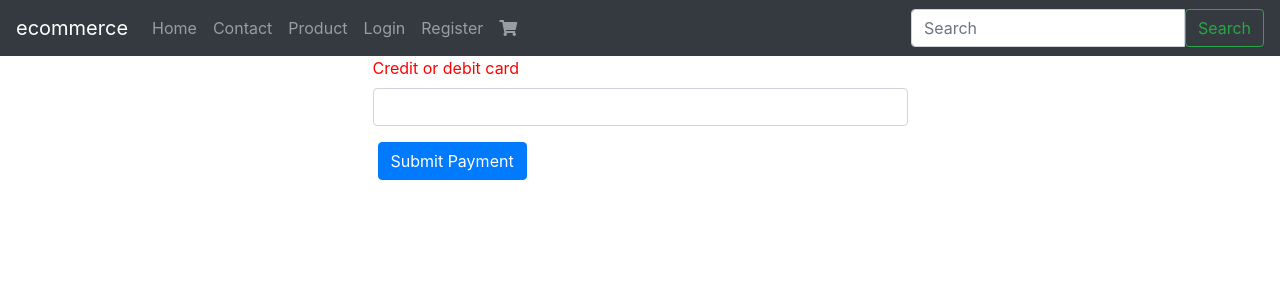
After one commit to sahilshelangia/ecommerce, a Django app: page /billing/payment-method/ in a window 1280 px wide. The commit adds this page. Shown: the top 300 px of the page. Run offline with Django 3.2, Linux system fonts and the light colour scheme; some libraries are stand-ins or nearby versions.

```diff
--- /dev/null
+++ b/src/billing/templates/billing/payment-method.html
@@ -0,0 +1,57 @@
+{% extends 'base.html'%}
+{%block content%}
+<!-- stripe form -->
+<div class="col-10 col-md-6 mx-auto">
+	<form action="/charge" method="post" id="payment-form" data-token='{{publish_key}}'>
+	  <div class="form-row">
+	    <label for="card-element">
+	      Credit or debit card
+	    </label>
+	    <div id="card-element" class="form-control">
+	      <!-- A Stripe Element will be inserted here. -->
+	    </div>
+
+	    <!-- Used to display form errors. -->
+	    <div id="card-errors" role="alert"></div>
+	  </div>
+
+	  <button class="btn btn-primary my-3">Submit Payment</button>
+	</form>
+</div>
+
+{%endblock%}
+
+{%block javascript%}
+<script type="text/javascript">
+	// Create a Stripe client.
+var stripe = Stripe('pk_test_bqgqNT49zCYUihT73QvGiOhR00VNE9EgMB');
+
+// Create an instance of Elements.
+var elements = stripe.elements();
+
+// Custom styling can be passed to options when creating an Element.
+// (Note that this demo uses a wider set of styles than the guide below.)
+var style = {
+  base: {
+    color: '#32325d',
+    fontFamily: '"Helvetica Neue", Helvetica, sans-serif',
+    fontSmoothing: 'antialiased',
+    fontSize: '16px',
+    '::placeholder': {
+      color: '#aab7c4'
+    }
+  },
+  invalid: {
+    color: '#fa755a',
+    iconColor: '#fa755a'
+  }
+};
+
+// Create an instance of the card Element.
+var card = elements.create('card', {style: style});
+
+// Add an instance of the card Element into the `card-element` <div>.
+card.mount('#card-element');
+</script>
+
+{%endblock%}
--- a/src/billing/views.py
+++ b/src/billing/views.py
@@ -1,3 +1,8 @@
 from django.shortcuts import render
 
 # Create your views here.
+STRIPE_PUB_KEY='pk_test_bqgqNT49zCYUihT73QvGiOhR00VNE9EgMB'
+def payment_method_view(request):
+	if request.method=='POST':
+		print(request.POST)
+	return render(request,'billing/payment-method.html',{"publish_key":STRIPE_PUB_KEY})
--- a/src/ecommerce/urls.py
+++ b/src/ecommerce/urls.py
@@ -22,7 +22,7 @@ from django.conf.urls.static import static
 from django.contrib.auth.views import LogoutView
 from addresses.views import checkout_address_create_view,checkout_address_reuse_view
 from carts.views import cart_detail_api_view
-
+from billing.views import payment_method_view
 
 urlpatterns = [
     path('admin/', admin.site.urls),
@@ -36,6 +36,7 @@ urlpatterns = [
     path('api/cart/',cart_detail_api_view,name='api-cart'),
     path('register/guest/',guest_register_view,name='guest_register'),
     path('register/',register_page,name='register'),
+    path('billing/payment-method/',payment_method_view,name='billing-payment-method'),
     path('products/',include('products.urls',namespace='product')),
     path('search/',include('search.urls',namespace='search')),
     path('carts/',include('carts.urls',namespace='carts')),
--- /dev/null
+++ b/src/static_my_proj/css/stripe-custom-style.css
@@ -0,0 +1,30 @@
+	/**
+ * The CSS shown here will not be introduced in the Quickstart guide, but shows
+ * how you can use CSS to style your Element's container.
+ */
+.StripeElement {
+  box-sizing: border-box;
+
+  height: 40px;
+
+  padding: 10px 12px;
+
+  border: 1px solid transparent;
+  border-radius: 4px;
+  background-color: white;
+
+  box-shadow: 0 1px 3px 0 #e6ebf1;
+  -webkit-transition: box-shadow 150ms ease;
+  transition: box-shadow 150ms ease;
+}
+
+.StripeElement--focus {
+  box-shadow: 0 1px 3px 0 #cfd7df;
+}
+
+.StripeElement--invalid {
+  border-color: #fa755a;
+}
+
+.StripeElement--webkit-autofill {
+  background-color: #fefde5 !important;
--- a/src/templates/base.html
+++ b/src/templates/base.html
@@ -16,6 +16,9 @@
    	{%block content%}
    	{%endblock%}
     {%include 'base/js.html'%}
+
+    {%block javascript%}
+    {%endblock%}
     </div>
   </body>
 </html>
--- a/src/templates/base/css.html
+++ b/src/templates/base/css.html
@@ -3,3 +3,7 @@
 <link rel="stylesheet" type="text/css" href='{%static "css/main.css" %}'>
 
 <link rel="stylesheet" type="text/css" href="https://cdnjs.cloudflare.com/ajax/libs/font-awesome/5.13.0/css/all.min.css">
+
+
+<!-- custom stripe styling -->
+<link rel="stylesheet" type="text/css" href="{%static 'css/stripe-custom-style.css'%}">
--- a/src/templates/base/js.html
+++ b/src/templates/base/js.html
@@ -10,3 +10,4 @@
 <!-- custom js -->
 <script type="text/javascript" src="{%static 'js/ecommerce.js' %}"></script>
 <script type="text/javascript" src="{%static 'js/csrf.ajax.js' %}"></script>
+<script src="https://js.stripe.com/v3/"></script>
```
Also changed, not shown: src/billing/models.py (+16 -5 lines), src/billing/migrations/0002_billingprofile_customer_id.py (added), src/db.sqlite3.
